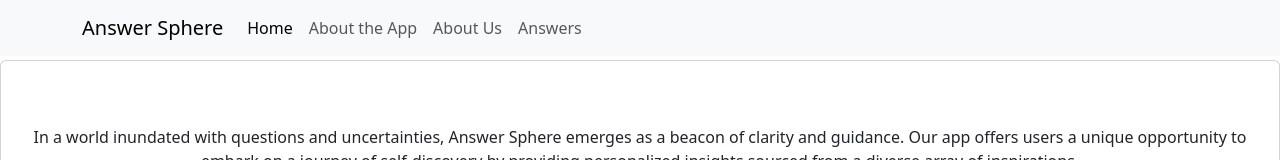
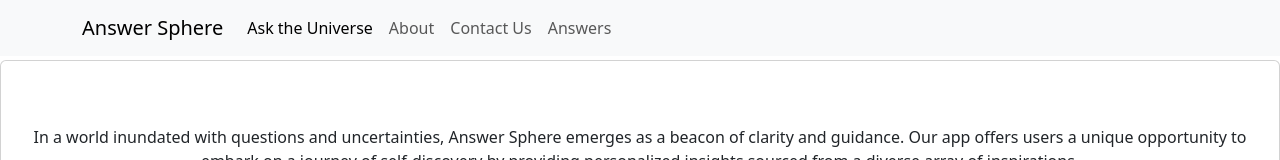
Before and after one commit to nyitrai87/answersphere, a React (Vite) app: page / in a window 1280 px wide. Shown: the top 160 px of the page. Built offline with nearby package versions, Linux system fonts and the light colour scheme.

Commit message:
changed navbar text of navbar links

```diff
--- a/src/components/Header/Header.jsx
+++ b/src/components/Header/Header.jsx
@@ -14,13 +14,13 @@ function Header() {
           <Navbar.Collapse id="basic-navbar-nav">
             <Nav className="me-auto">
               <NavLink to="" end className={({ isActive }) => isActive ? 'nav-link active' : 'nav-link'}>
-                Home
+                Ask the Universe
               </NavLink>
               <NavLink to="/about" end className={({ isActive }) => isActive ? 'nav-link active' : 'nav-link'}>
-                About the App
+                About
               </NavLink>
               <NavLink to="/contact" end className={({ isActive }) => isActive ? 'nav-link active' : 'nav-link'}>
-                About Us
+                Contact Us
               </NavLink>
               <NavLink to="/answers" end className={({ isActive }) => isActive ? 'nav-link active' : 'nav-link'}>
                 Answers
```
